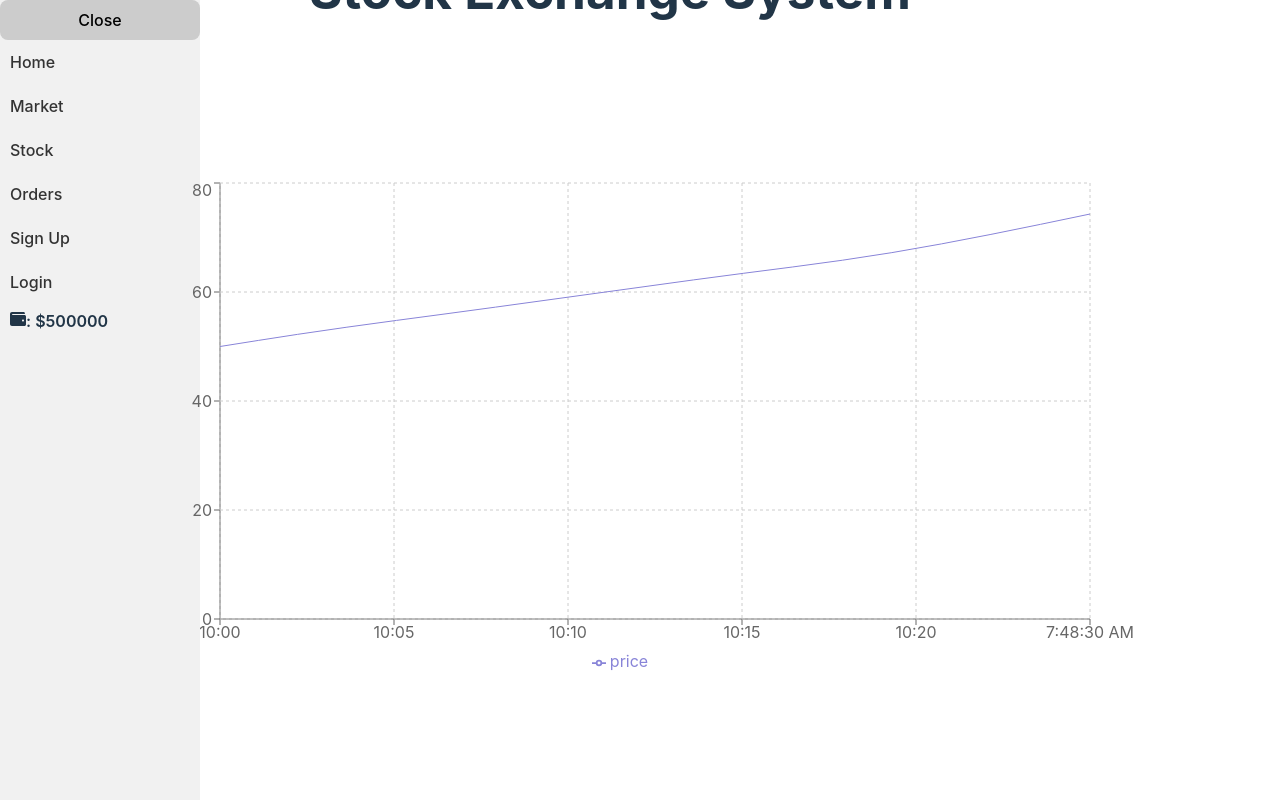
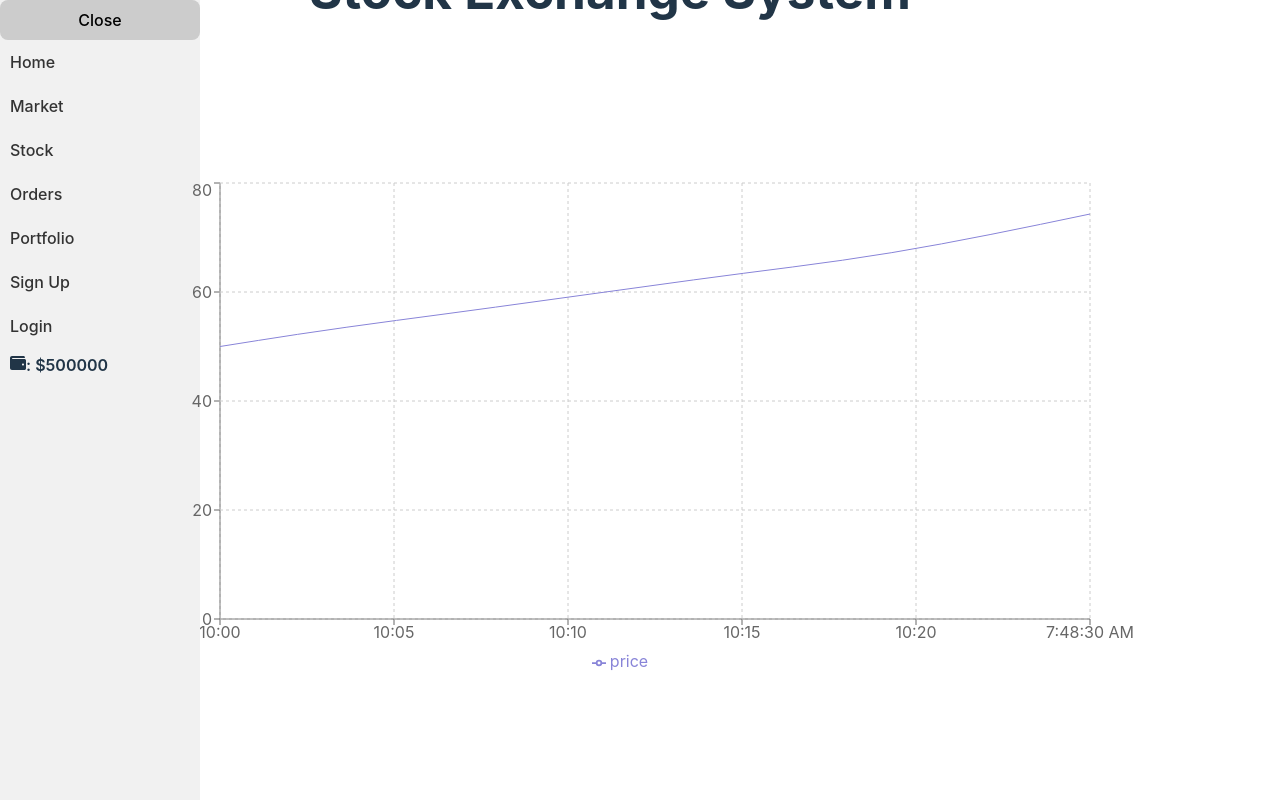
Before and after one commit to abdulsagheer/Stock-Exchange-App, a React (Vite) app in the folder frontend/: page / in a window 1280 px wide. Built offline with nearby package versions, Linux system fonts and the light colour scheme; no server answers.

Commit message:
Added new routes

```diff
--- a/frontend/src/App.tsx
+++ b/frontend/src/App.tsx
@@ -10,6 +10,7 @@ import Sidebar from './components/Sidebar/Sidebar';
 import Marketplace from './pages/Marketplace/Marketplace';
 import Order from './pages/Order/Order';
 import Stock from './pages/Stock/Stock';
+import Portfolio from './pages/Portfolio/Portfolio';
 
 const links = [
 	{
@@ -27,6 +28,10 @@ const links = [
 	{
 		title: 'Orders',
 		path: '/orders',
+	},
+	{
+		title: 'Portfolio',
+		path: '/portfolio',
 	},
 	{
 		title: 'Sign Up',
@@ -49,6 +54,7 @@ function App() {
 				<Route path="/stock" element={<Stock />} />
 				<Route path="/marketplace" element={<Marketplace />} />
 				<Route path="/orders" element={<Order />} />
+				<Route path="/portfolio" element={<Portfolio />} />
 			</Routes>
 		</div>
 	);
```
